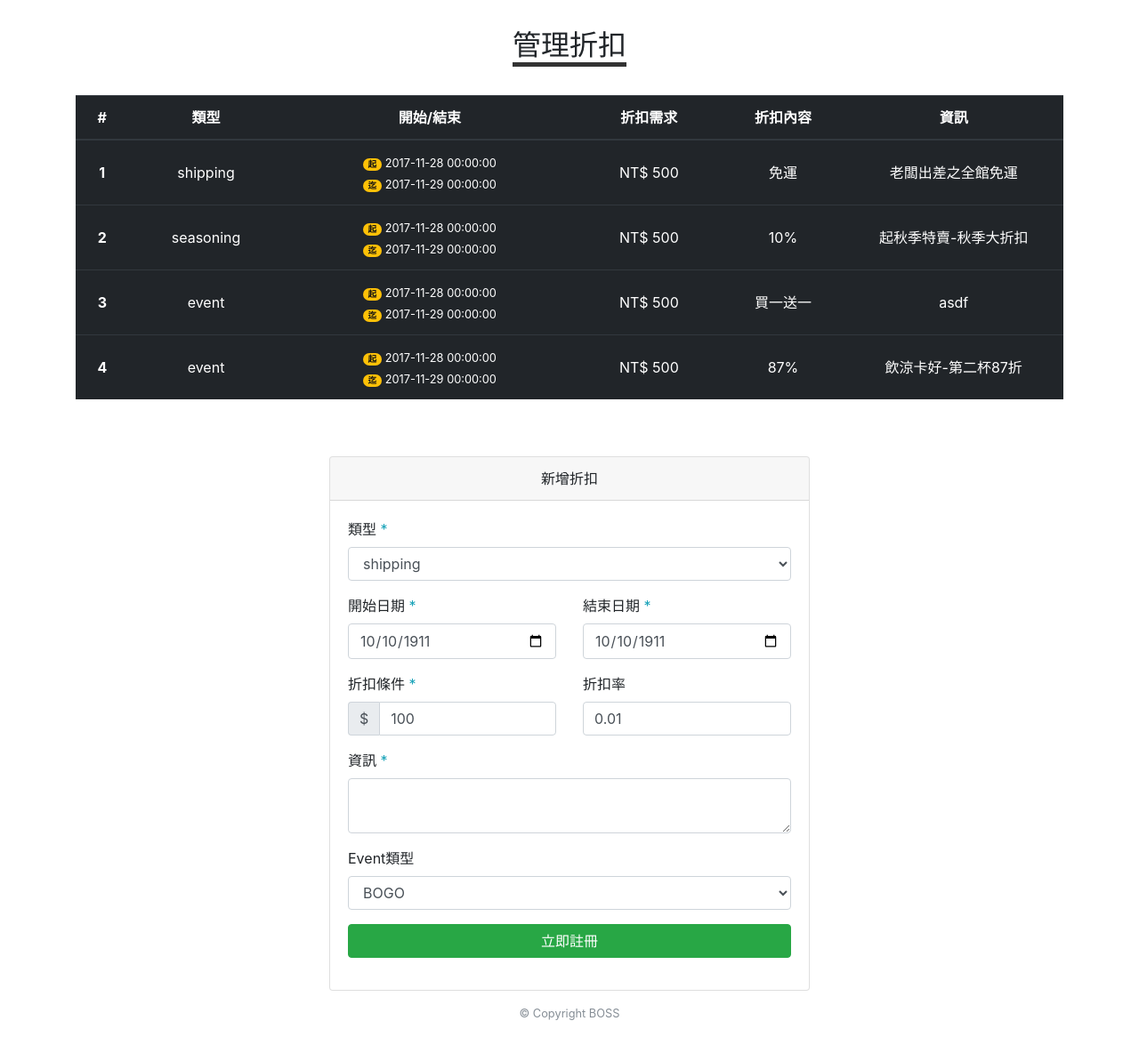
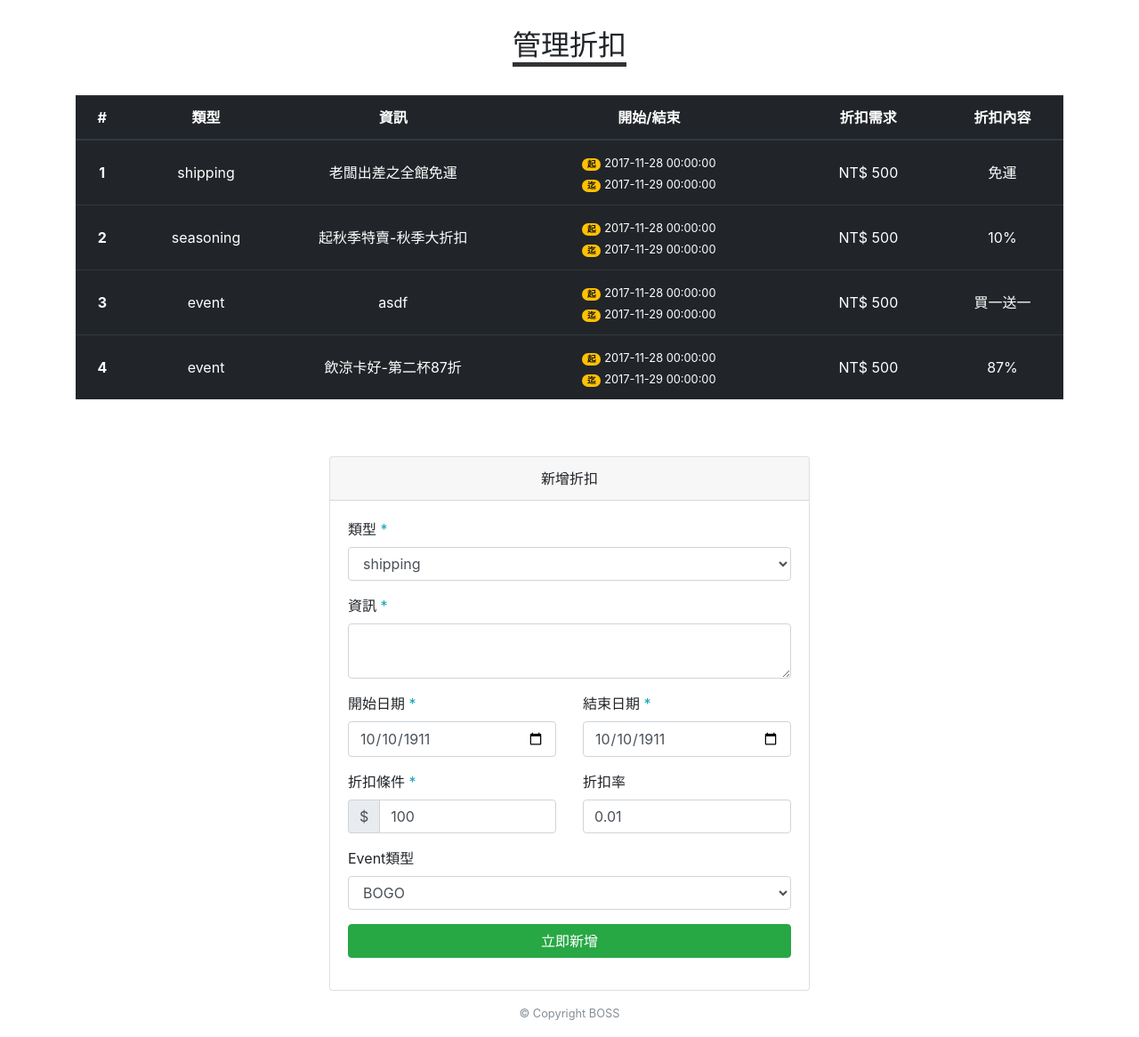
Before and after one commit to ngseke/boss, a PHP site: page /discount_list.php in a window 1280 px wide. Shown: the part 58-1224 px from the top of the page at 89% size. Run offline with PHP 8.4, Linux system fonts and the light colour scheme; data comes from the database, SQL or seed files in the repository.

Commit message:
modify discount UI

```diff
--- a/discount_list.php
+++ b/discount_list.php
@@ -24,10 +24,10 @@
             <tr>
               <th scope="col" style="width:2rem;">#</th>
               <th scope="col" style="width:5rem;" >類型</th>
+              <th scope="col" style="width:9rem;">資訊</th>
               <th scope="col" style="width:12rem;">開始/結束</th>
               <th scope="col" style="width:6rem;">折扣需求</th>
               <th scope="col" style="width:5rem;">折扣內容</th>
-              <th scope="col" style="width:9rem;">資訊</th>
             </tr>
           </thead>
           <tbody>
@@ -39,8 +39,8 @@
               echo '<tr style="cursor: pointer;" onclick="location.href=\'discount_list_detail.php?ID=' . $rows['ID'].'\'">';
               echo '<th scope="row" class="align-middle">'.$rows['ID'].'</th>';
               $Type = ($rows['EventType']=='event')?'-'.$rows['EventType']:'';
-
               echo '<td class="align-middle">'.$rows['Type'].$Type.'</td>';
+              echo '<td class="align-middle">'.$rows['Info'].'</td>';
               echo '<td class="align-middle"><small><span class="badge badge-pill badge-warning mr-1">起</span>'.$rows['PeriodFrom'].'<br><span class="badge badge-pill badge-warning mr-1">迄</span>'.$rows['PeriodTo'].'</small></td>';
               echo '<td class="align-middle">NT$ '.$rows['Requirement'].'</td>';
               if($rows['Type']=='shipping'){
@@ -51,7 +51,6 @@
                 $RateText=($rows['Rate']*100).'%';
               }
               echo '<td class="align-middle">'. $RateText.'</td>';
-              echo '<td class="align-middle">'.$rows['Info'].'</td>';
               echo '</tr>';
             }
             ?>
@@ -71,6 +70,10 @@
                   <option value="seasoning">seasoning</option>
                   <option value="event">event</option>
                 </select>
+              </div>
+              <div class="col-12 form-group">
+                <label for="">資訊 <span class="text-info">*</span></label>
+                <textarea type="text" value="admin" name="Info" placeholder="" maxlength="100" class="form-control" rows="2" required></textarea>
               </div>
               <div class="col-12 col-lg-6 form-group">
                 <label for="">開始日期 <span class="text-info">*</span></label>
@@ -92,10 +95,6 @@
                 <input type="number" value="0.01" name="Rate" step="0.01" min="0.01" max="0.99" class="form-control" >
               </div>
               <div class="col-12 form-group">
-                <label for="">資訊 <span class="text-info">*</span></label>
-                <textarea type="text" value="admin" name="Info" placeholder="" maxlength="100" class="form-control" rows="2" required></textarea>
-              </div>
-              <div class="col-12 form-group">
                 <label for="">Event類型</label>
                 <select class="form-control" name="EventType" required>
                   <option value="BOGO">BOGO</option>
@@ -103,14 +102,11 @@
                 </select>
               </div>
               <div class="col-12 form-group">
-                <button class="btn btn-success btn-block" type="submit" >立即註冊</button>
+                <button class="btn btn-success btn-block" type="submit" >立即新增</button>
               </div>
             </form>
           </div>
         </div>
-
-
-
 
       </div>
     </div>
```
